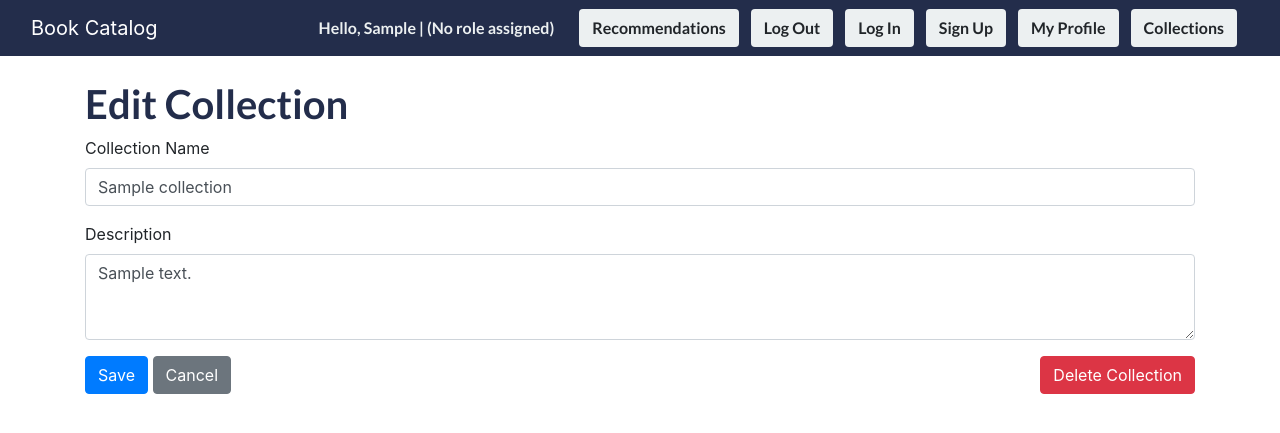
After one commit to rehani1/bookcataloging, a Django app: page /bookcataloging/collections/1/edit/ in a window 1280 px wide. The commit adds this page. Shown: the top 433 px of the page. Run offline with Django 4.2, Linux system fonts and the light colour scheme; a user stored in the database is signed in; tables that the repository leaves empty hold one stand-in row (values such as "Sample post"); some libraries are stand-ins or nearby versions.

Commit message:
delete and edit of collections

```diff
--- a/bookcataloging/templates/bookcataloging/collections.html
+++ b/bookcataloging/templates/bookcataloging/collections.html
@@ -46,8 +46,8 @@
                     </div>
                     <div class="card-footer bg-transparent">
                         <a href="#" class="btn btn-outline-primary btn-sm">View</a>
-                        {% if user == collection.owner %}
-                            <a href="#" class="btn btn-outline-secondary btn-sm">Edit</a>
+                        {% if user == collection.owner or user_role == "Librarian" %}
+                            <a href="{% url 'bookcataloging:edit_collection' collection.id %}" class="btn btn-outline-secondary btn-sm">Edit</a>
                         {% endif %}
                     </div>
                 </div>
--- /dev/null
+++ b/bookcataloging/templates/bookcataloging/edit_collection.html
@@ -0,0 +1,81 @@
+{% load static %}
+<!DOCTYPE html>
+<html lang="en">
+<head>
+    <meta charset="UTF-8">
+    <meta name="viewport" content="width=device-width, initial-scale=1.0">
+    <title>Edit Collection</title>
+    <meta name="author" content="Your Name">
+    <link rel="stylesheet" href="{% static 'bookcataloging/home.css' %}">
+    <link href="https://stackpath.bootstrapcdn.com/bootstrap/4.3.1/css/bootstrap.min.css" rel="stylesheet">
+</head>
+<body>
+    <header>
+        {% include "bookcataloging/navbar.html" %}
+    </header>
+    <main class="container mt-4">
+        <h1>Edit Collection</h1>
+        <form method="POST" enctype="multipart/form-data">
+            {% csrf_token %}
+            <div class="form-group">
+                <label for="name">Collection Name</label>
+                <input type="text" class="form-control" id="name" name="name"
+                       value="{{ collection.name }}" required>
+            </div>
+            <div class="form-group">
+                <label for="description">Description</label>
+                <textarea class="form-control" id="description" name="description"
+                          rows="3">{{ collection.description }}</textarea>
+            </div>
+            {% if user_role == "Librarian" %}
+            <div class="form-check mb-3">
+                <input class="form-check-input" type="checkbox" id="is_public" name="is_public"
+                      {% if not collection.is_public %}checked{% endif %}>
+                <label class="form-check-label" for="is_public">
+                    Make collection private
+                </label>
+            </div>
+            {% endif %}
+
+            <div class="d-flex justify-content-between">
+                <div>
+                    <button type="submit" name="save_collection" class="btn btn-primary">Save</button>
+                    <a href="{% url 'bookcataloging:collections' %}" class="btn btn-secondary">Cancel</a>
+                </div>
+                <button type="button" class="btn btn-danger" data-toggle="modal" data-target="#deleteModal">
+                    Delete Collection
+                </button>
+            </div>
+        </form>
+
+        <!-- Delete Confirmation Modal -->
+        <div class="modal fade" id="deleteModal" tabindex="-1" role="dialog" aria-labelledby="deleteModalLabel" aria-hidden="true">
+            <div class="modal-dialog" role="document">
+                <div class="modal-content">
+                    <div class="modal-header">
+                        <h5 class="modal-title" id="deleteModalLabel">Confirm Deletion</h5>
+                        <button type="button" class="close" data-dismiss="modal" aria-label="Close">
+                            <span aria-hidden="true">&times;</span>
+                        </button>
+                    </div>
+                    <div class="modal-body">
+                        Are you sure you want to delete "{{ collection.name }}" collection? This action cannot be undone.
+                    </div>
+                    <div class="modal-footer">
+                        <button type="button" class="btn btn-secondary" data-dismiss="modal">Cancel</button>
+                        <form method="POST" action="{% url 'bookcataloging:delete_collection' collection.id %}" style="display: inline;">
+                            {% csrf_token %}
+                            <button type="submit" class="btn btn-danger">Delete</button>
+                        </form>
+                    </div>
+                </div>
+            </div>
+        </div>
+    </main>
+
+    <!-- Bootstrap JS for modal functionality -->
+    <script src="https://code.jquery.com/jquery-3.3.1.slim.min.js"></script>
+    <script src="https://cdnjs.cloudflare.com/ajax/libs/popper.js/1.14.7/umd/popper.min.js"></script>
+    <script src="https://stackpath.bootstrapcdn.com/bootstrap/4.3.1/js/bootstrap.min.js"></script>
+</body>
+</html>
--- a/bookcataloging/urls.py
+++ b/bookcataloging/urls.py
@@ -13,4 +13,6 @@ urlpatterns = [
     path("profile/edit/", views.edit_profile_view, name="edit_profile"),
     path("collections/", views.collections_view, name="collections"),
     path("collections/add/", views.add_collection, name='add_collection'),
+    path('collections/<int:collection_id>/edit/', views.edit_collection, name='edit_collection'),
+    path('collections/<int:collection_id>/delete/', views.delete_collection, name='delete_collection'),
 ]
--- a/bookcataloging/views.py
+++ b/bookcataloging/views.py
@@ -1,4 +1,4 @@
-from django.shortcuts import render, redirect
+from django.shortcuts import render, redirect, get_object_or_404
 from django.views import generic
 from django.http import HttpResponse
 from .models import UserProfile, Book, BookReview, Collections
@@ -16,6 +16,46 @@ def get_role(request):
 
     return user_role
 
+def edit_collection(request, collection_id):
+    collection = get_object_or_404(Collections, id=collection_id)
+    user_role = get_role(request)
+
+    # Check if user is owner or librarian
+    if request.user != collection.owner and user_role != "Librarian":
+        messages.error(request, "You don't have permission to edit this collection.")
+        return redirect('bookcataloging:collections')
+
+    if request.method == 'POST':
+        if 'save_collection' in request.POST:
+            collection.name = request.POST.get('name')
+            collection.description = request.POST.get('description', '')
+            if user_role == "Librarian":
+                collection.is_public = request.POST.get('is_public') != 'on'
+            collection.save()
+            messages.success(request, 'Collection updated successfully!')
+            return redirect('bookcataloging:collections')
+
+    context = {
+        'collection': collection,
+        'user_role': user_role,
+    }
+    return render(request, 'bookcataloging/edit_collection.html', context)
+
+def delete_collection(request, collection_id):
+    collection = get_object_or_404(Collections, id=collection_id)
+    user_role = get_role(request)
+
+    # Check if user is owner or librarian
+    if request.user != collection.owner and user_role != "Librarian":
+        messages.error(request, "You don't have permission to delete this collection.")
+        return redirect('bookcataloging:collections')
+
+    if request.method == 'POST':
+        collection.delete()
+        messages.success(request, 'Collection deleted successfully!')
+        return redirect('bookcataloging:collections')
+
+    return redirect('bookcataloging:collections')
 def add_collection(request):
     user_role = get_role(request)
     if not request.user.is_authenticated:
```
